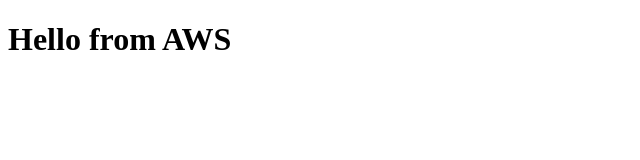
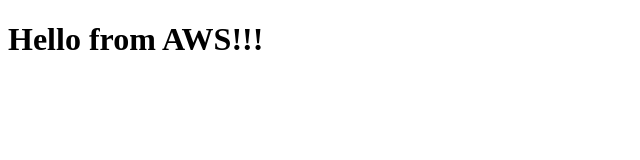
Before and after one commit to mad674/AWS, a plain HTML site: page index.html in a window 1280 px wide. Shown: the full height of the page, 0-640 px from the left. Drawn offline with Linux system fonts and the light colour scheme.

Commit message:
basic aws ec2 test

```diff
--- a/index.html
+++ b/index.html
@@ -6,6 +6,6 @@
     <title>Document</title>
 </head>
 <body>
-    <h1>Hello from AWS</h1>
+    <h1>Hello from AWS!!!</h1>
 </body>
 </html>
```
